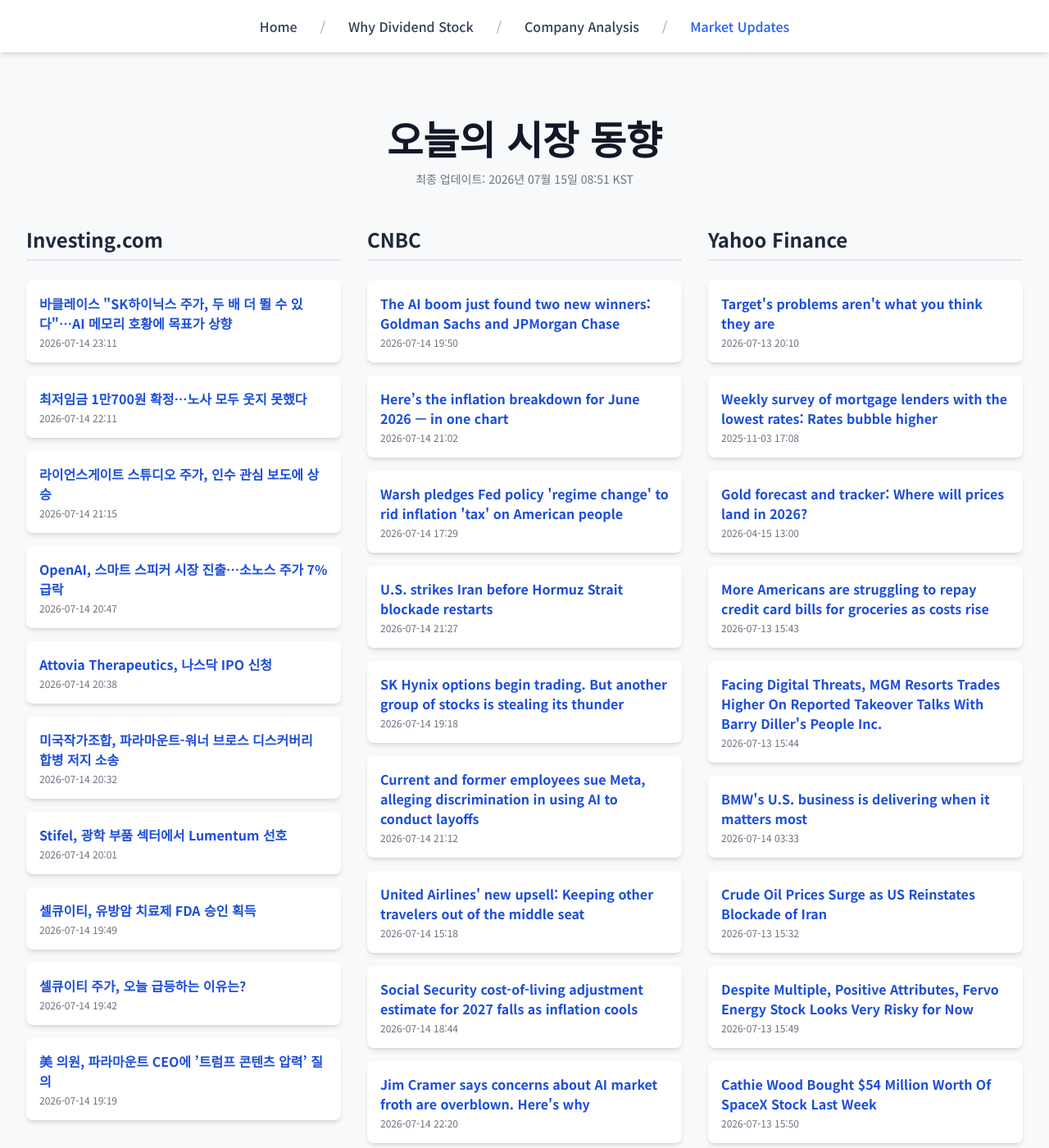
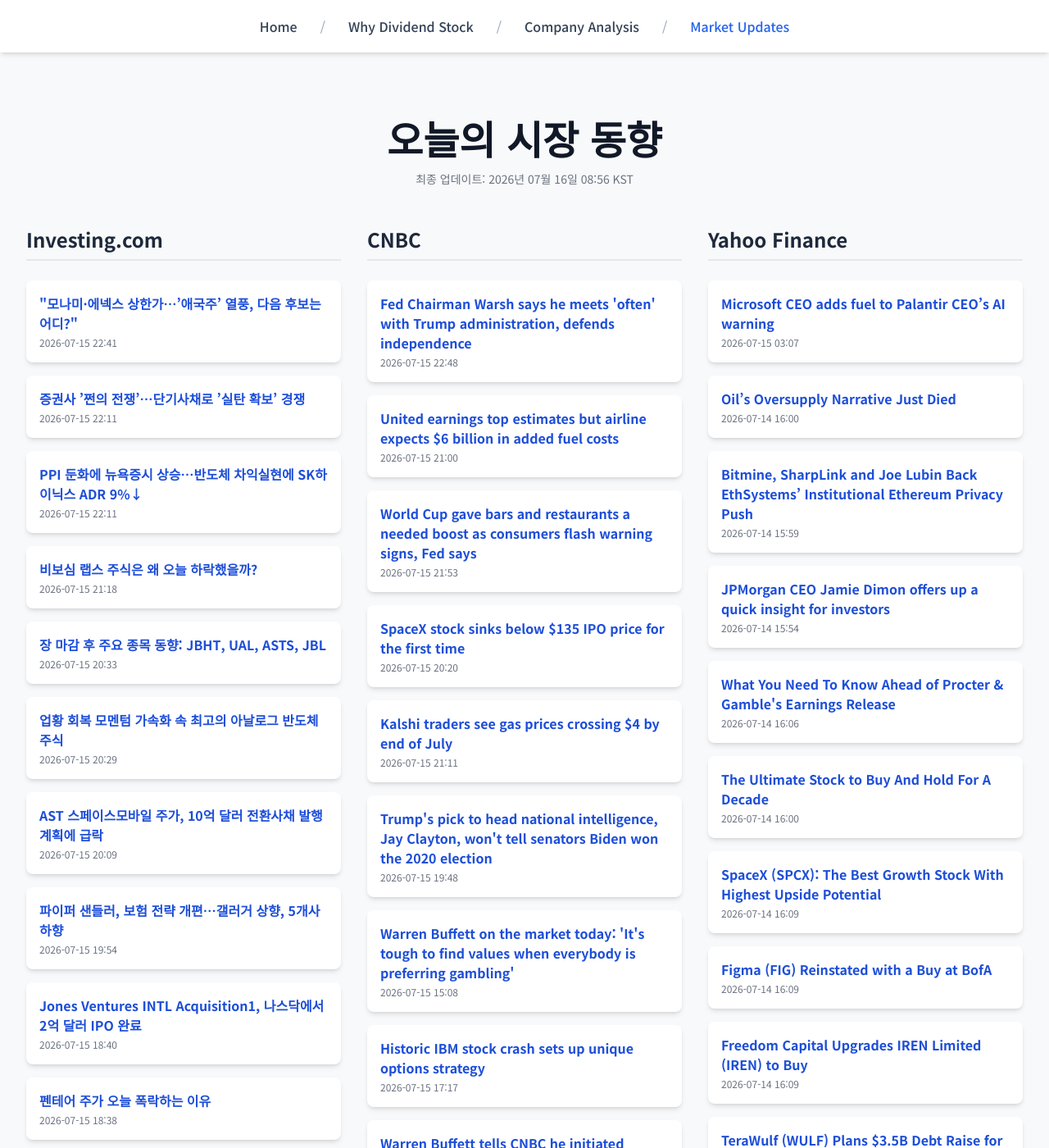
Before and after one commit to Kay-Hwang/my-company-analysis, a Jekyll site: the page built from market-updates.html, in a window 1280 px wide and 1400 px high. Shown: the whole window at 82% size. Built offline with Jekyll 4.4.1, drawn with Linux system fonts in a browser that asks for light colours; nearby versions of some CDN libraries; a script that is not in the unit is left out; some of the changed text lies outside the part shown.

Commit message:
Update daily data

```diff
--- a/_data/latest_data.json
+++ b/_data/latest_data.json
@@ -1,190 +1,190 @@
 {
-  "lastUpdated": "2026년 07월 15일 08:51 KST",
+  "lastUpdated": "2026년 07월 16일 08:56 KST",
   "news": {
     "investing": [
       {
-        "title": "바클레이스 \"SK하이닉스 주가, 두 배 더 뛸 수 있다\"…AI 메모리 호황에 목표가 상향",
-        "link": "https://kr.investing.com/news/stock-market-news/article-2015563",
-        "pubDate": "2026-07-14 23:11:06",
-        "summary": "바클레이스 \"SK하이닉스 주가, 두 배 더 뛸 수 있다\"…AI 메모리 호황에 목표가 상향"
+        "title": "\"모나미·에넥스 상한가…’애국주’ 열풍, 다음 후보는 어디?\"",
+        "link": "https://kr.investing.com/news/stock-market-news/article-2017220",
+        "pubDate": "2026-07-15 22:41:11",
+        "summary": "\"모나미·에넥스 상한가…’애국주’ 열풍, 다음 후보는 어디?\""
       },
       {
-        "title": "최저임금 1만700원  확정…노사 모두 웃지 못했다",
-        "link": "https://kr.investing.com/news/stock-market-news/article-2015539",
-        "pubDate": "2026-07-14 22:11:12",
-        "summary": "최저임금 1만700원  확정…노사 모두 웃지 못했다"
+        "title": "증권사 ’쩐의 전쟁’…단기사채로 ’실탄 확보’ 경쟁",
+        "link": "https://kr.investing.com/news/stock-market-news/article-2017218",
+        "pubDate": "2026-07-15 22:11:09",
+        "summary": "증권사 ’쩐의 전쟁’…단기사채로 ’실탄 확보’ 경쟁"
       },
       {
-        "title": "라이언스게이트 스튜디오 주가, 인수 관심 보도에 상승",
-        "link": "https://kr.investing.com/news/stock-market-news/article-93CH-2015521",
-        "pubDate": "2026-07-14 21:15:48",
-        "summary": "라이언스게이트 스튜디오 주가, 인수 관심 보도에 상승"
+        "title": "PPI 둔화에 뉴욕증시 상승…반도체 차익실현에 SK하이닉스 ADR 9%↓",
+        "link": "https://kr.investing.com/news/stock-market-news/article-2017217",
+        "pubDate": "2026-07-15 22:11:08",
+        "summary": "PPI 둔화에 뉴욕증시 상승…반도체 차익실현에 SK하이닉스 ADR 9%↓"
       },
       {
-        "title": "OpenAI, 스마트 스피커 시장 진출…소노스 주가 7% 급락",
-        "link": "https://kr.investing.com/news/stock-market-news/article-2015501",
-        "pubDate": "2026-07-14 20:47:46",
-        "summary": "OpenAI, 스마트 스피커 시장 진출…소노스 주가 7% 급락"
+        "title": "비보심 랩스 주식은 왜 오늘 하락했을까?",
+        "link": "https://kr.investing.com/news/stock-market-news/article-93CH-2017197",
+        "pubDate": "2026-07-15 21:18:35",
+        "summary": "비보심 랩스 주식은 왜 오늘 하락했을까?"
       },
       {
-        "title": "Attovia Therapeutics, 나스닥 IPO 신청",
-        "link": "https://kr.investing.com/news/stock-market-news/article-432SI-2015500",
-        "pubDate": "2026-07-14 20:38:05",
-        "summary": "Attovia Therapeutics, 나스닥 IPO 신청"
+        "title": "장 마감 후 주요 종목 동향: JBHT, UAL, ASTS, JBL",
+        "link": "https://kr.investing.com/news/stock-market-news/article-432SI-2017146",
+        "pubDate": "2026-07-15 20:33:01",
+        "summary": "장 마감 후 주요 종목 동향: JBHT, UAL, ASTS, JBL"
       },
       {
-        "title": "미국작가조합, 파라마운트-워너 브로스 디스커버리 합병 저지 소송",
-        "link": "https://kr.investing.com/news/stock-market-news/article-93CH-2015469",
-        "pubDate": "2026-07-14 20:32:09",
-        "summary": "미국작가조합, 파라마운트-워너 브로스 디스커버리 합병 저지 소송"
+        "title": "업황 회복 모멘텀 가속화 속 최고의 아날로그 반도체 주식",
+        "link": "https://kr.investing.com/news/stock-market-news/article-93CH-2017143",
+        "pubDate": "2026-07-15 20:29:56",
+        "summary": "업황 회복 모멘텀 가속화 속 최고의 아날로그 반도체 주식"
       },
       {
-        "title": "Stifel, 광학 부품 섹터에서 Lumentum 선호",
-        "link": "https://kr.investing.com/news/stock-market-news/article-93CH-2015406",
-        "pubDate": "2026-07-14 20:01:16",
-        "summary": "Stifel, 광학 부품 섹터에서 Lumentum 선호"
+        "title": "AST 스페이스모바일 주가, 10억 달러 전환사채 발행 계획에 급락",
+        "link": "https://kr.investing.com/news/stock-market-news/article-93CH-2017084",
+        "pubDate": "2026-07-15 20:09:26",
+        "summary": "AST 스페이스모바일 주가, 10억 달러 전환사채 발행 계획에 급락"
       },
       {
-        "title": "셀큐이티, 유방암 치료제 FDA 승인 획득",
-        "link": "https://kr.investing.com/news/stock-market-news/article-93CH-2015402",
-        "pubDate": "2026-07-14 19:49:16",
-        "summary": "셀큐이티, 유방암 치료제 FDA 승인 획득"
+        "title": "파이퍼 샌들러, 보험 전략 개편…갤러거 상향, 5개사 하향",
+        "link": "https://kr.investing.com/news/stock-market-news/article-2017066",
+        "pubDate": "2026-07-15 19:54:56",
+        "summary": "파이퍼 샌들러, 보험 전략 개편…갤러거 상향, 5개사 하향"
       },
       {
-        "title": "셀큐이티 주가, 오늘 급등하는 이유는?",
-        "link": "https://kr.investing.com/news/stock-market-news/article-93CH-2015401",
-        "pubDate": "2026-07-14 19:42:55",
-        "summary": "셀큐이티 주가, 오늘 급등하는 이유는?"
+        "title": "Jones Ventures INTL Acquisition1, 나스닥에서 2억 달러 IPO 완료",
+        "link": "https://kr.investing.com/news/stock-market-news/article-432SI-2017048",
+        "pubDate": "2026-07-15 18:40:05",
+        "summary": "Jones Ventures INTL Acquisition1, 나스닥에서 2억 달러 IPO 완료"
       },
       {
-        "title": "美 의원, 파라마운트 CEO에 ’트럼프 콘텐츠 압력’ 질의",
-        "link": "https://kr.investing.com/news/stock-market-news/article-93CH-2015393",
-        "pubDate": "2026-07-14 19:19:29",
-        "summary": "美 의원, 파라마운트 CEO에 ’트럼프 콘텐츠 압력’ 질의"
+        "title": "펜테어 주가 오늘 폭락하는 이유",
+        "link": "https://kr.investing.com/news/stock-market-news/article-93CH-2017040",
+        "pubDate": "2026-07-15 18:38:30",
+        "summary": "펜테어 주가 오늘 폭락하는 이유"
       }
     ],
     "cnbc": [
       {
-        "title": "The AI boom just found two new winners: Goldman Sachs and JPMorgan Chase",
-        "link": "https://www.cnbc.com/2026/07/14/goldman-sachs-and-jpmorgan-chase-are-emerging-as-ai-winners.html",
-        "pubDate": "Tue, 14 Jul 2026 19:50:48 GMT",
-        "summary": "Goldman Sachs and JPMorgan showed that Wall Street is a major beneficiary of the AI boom, with record revenue driven by surging trading and investment banking."
+        "title": "Fed Chairman Warsh says he meets 'often' with Trump administration, defends independence",
+        "link": "https://www.cnbc.com/2026/07/15/feds-warsh-says-he-meets-often-with-trump-administration.html",
+        "pubDate": "Wed, 15 Jul 2026 22:48:57 GMT",
+        "summary": "Kevin Warsh said Wednesday that he speaks with Treasury Secretary Scott Bessent frequently outside their regular weekly meetings."
       },
       {
-        "title": "Here’s the inflation breakdown for June 2026 — in one chart",
-        "link": "https://www.cnbc.com/2026/07/14/inflation-cpi-june-2026-in-one-chart.html",
-        "pubDate": "Tue, 14 Jul 2026 21:02:45 GMT",
-        "summary": "The consumer price index rose 3.5% in June from a year earlier, a deceleration after several months of upward moves."
+        "title": "United earnings top estimates but airline expects $6 billion in added fuel costs",
+        "link": "https://www.cnbc.com/2026/07/15/united-airlines-ual-2q-2026-earnings.html",
+        "pubDate": "Wed, 15 Jul 2026 21:00:11 GMT",
+        "summary": "United reported higher revenue for premium, corporate and no-frills basic economy tickets and higher revenue for both domestic and international trips."
       },
       {
-        "title": "Warsh pledges Fed policy 'regime change' to rid inflation 'tax' on American people",
-        "link": "https://www.cnbc.com/2026/07/14/warsh-promises-inflation-will-be-a-thing-of-the-past-cites-benefits-of-ai-investment-boom.html",
-        "pubDate": "Tue, 14 Jul 2026 17:29:07 GMT",
-        "summary": "Warsh pledged Tuesday to \"get monetary policy right\" and defeat the inflation that has bedeviled the central bank for the past five years."
+        "title": "World Cup gave bars and restaurants a needed boost as consumers flash warning signs, Fed says",
+        "link": "https://www.cnbc.com/2026/07/15/world-cup-economy-spending-alcohol-hotels-fed.html",
+        "pubDate": "Wed, 15 Jul 2026 21:53:10 GMT",
+        "summary": "The latest edition of the Fed's Beige Book indicated that the soccer tournament wasn't necessarily translating to broader economic growth."
       },
       {
-        "title": "U.S. strikes Iran before Hormuz Strait blockade restarts",
-        "link": "https://www.cnbc.com/2026/07/14/iran-strikes-hormuz-strait-blockade-trump-tolls.html",
-        "pubDate": "Tue, 14 Jul 2026 21:27:12 GMT",
-        "summary": "President Donald Trump has said the U.S.-Iran ceasefire is over following multiple flare-ups of hostilities in the region."
+        "title": "SpaceX stock sinks below $135 IPO price for the first time",
+        "link": "https://www.cnbc.com/2026/07/15/spacex-spcx-stock-ipo-price.html",
+        "pubDate": "Wed, 15 Jul 2026 20:20:10 GMT",
+        "summary": "SpaceX shares fell for a fourth-straight session on Wednesday days after entering the Nasdaq-100"
       },
       {
-        "title": "SK Hynix options begin trading. But another group of stocks is stealing its thunder",
-        "link": "https://www.cnbc.com/2026/07/14/sk-hynix-options-begin-trading-but-another-group-of-stocks-is-stealing-its-thunder.html",
-        "pubDate": "Tue, 14 Jul 2026 19:18:57 GMT",
-        "summary": "One explanation for the lack of notable call-buying is that the surge in single-stock ETFs and leveraged funds stole a big chunk of the speculative limelight."
+        "title": "Kalshi traders see gas prices crossing $4 by end of July",
+        "link": "https://www.cnbc.com/2026/07/15/kalshi-traders-see-gas-prices-crossing-4-by-end-of-july-.html",
+        "pubDate": "Wed, 15 Jul 2026 21:11:03 GMT",
+        "summary": "Like last month's average, Kalshi traders see gas prices surpassing $4 by the end of July."
       },
       {
-        "title": "Current and former employees sue Meta, alleging discrimination in using AI to conduct layoffs",
-        "link": "https://www.cnbc.com/2026/07/14/meta-lawsuit-layoffs-ai.html",
-        "pubDate": "Tue, 14 Jul 2026 21:12:44 GMT",
-        "summary": "The lawsuit filed by current and former Meta employees underscores rising concerns about AI's impact on jobs and people with disabilities in the workforce."
+        "title": "Trump's pick to head national intelligence, Jay Clayton, won't tell senators Biden won the 2020 election",
+        "link": "https://www.cnbc.com/2026/07/15/trump-dni-jay-clayton-senate-2020-election.html",
+        "pubDate": "Wed, 15 Jul 2026 19:48:29 GMT",
+        "summary": "The Senate Intelligence Committee is considering Jay Clayton's nomination to be the director of national intelligence."
       },
       {
-        "title": "United Airlines' new upsell: Keeping other travelers out of the middle seat",
-        "link": "https://www.cnbc.com/2026/07/14/united-airlines-for-empty-middle-seat-is-new-upsell.html",
-        "pubDate": "Tue, 14 Jul 2026 15:18:55 GMT",
-        "summary": "United Airlines will allow customers to pay more to keep the middle seat open on its Airbus A321XLRs"
+        "title": "Warren Buffett on the market today: 'It's tough to find values when everybody is preferring gambling'",
+        "link": "https://www.cnbc.com/2026/07/15/warren-buffett-on-the-market-today-its-tough-to-find-values-when-everybody-is-preferring-gambling.html",
+        "pubDate": "Wed, 15 Jul 2026 15:08:40 GMT",
+        "summary": "The investor has been sharply critical of the stock market, one that he says is increasingly defined by speculative trading as opposed to long-term investing."
       },
       {
-        "title": "Social Security cost-of-living adjustment estimate for 2027 falls as inflation cools",
-        "link": "https://www.cnbc.com/2026/07/14/social-security-cola-in-2027-cooling-inflation-lowers-estimate.html",
-        "pubDate": "Tue, 14 Jul 2026 18:44:36 GMT",
-        "summary": "New estimates show Social Security's annual cost-of-living adjustment for 2027 may be between 3.7% and 3.8%. Here's what to know."
+        "title": "Historic IBM stock crash sets up unique options strategy",
+        "link": "https://www.cnbc.com/2026/07/15/historic-ibm-stock-crash-sets-up-unique-options-strategy.html",
+        "pubDate": "Wed, 15 Jul 2026 17:17:38 GMT",
+        "summary": "IBM shares fell just over $73 to ~$217 — a jaw-dropping 25% single-day decapitation."
       },
       {
-        "title": "Jim Cramer says concerns about AI market froth are overblown. Here's why",
-        "link": "https://www.cnbc.com/2026/07/14/jim-cramer-concerns-ai-market-froth-overblown.html",
-        "pubDate": "Tue, 14 Jul 2026 22:20:46 GMT",
-        "summary": "CNBC's Jim Cramer said today's stock market is far less concerning than it was during the dot-com bubble."
+        "title": "Warren Buffett tells CNBC he initiated Berkshire Hathaway's investment in Alphabet",
+        "link": "https://www.cnbc.com/2026/07/15/warren-buffett-tells-cnbc-he-initiated-berkshire-hathaways-investment-in-alphabet.html",
+        "pubDate": "Wed, 15 Jul 2026 17:00:32 GMT",
+        "summary": "Warren Buffett said he was the driving force behind the conglomerate's recent big investment in Alphabet."
       },
       {
-        "title": "New York becomes first U.S. state to impose AI data center ban",
-        "link": "https://www.cnbc.com/2026/07/14/new-york-ai-data-center-ban.html",
-        "pubDate": "Tue, 14 Jul 2026 18:49:14 GMT",
-        "summary": "New York became the first state to ban construction of 'hyperscale' AI data centers, for one year, after Gov. Kathy Hochul signed an executive order Tuesday."
+        "title": "Mortgage rates rise to highest level in nearly a year, causing homebuyers to pause",
+        "link": "https://www.cnbc.com/2026/07/15/mortgage-rates-rise-to-highest-level-in-nearly-a-year.html",
+        "pubDate": "Wed, 15 Jul 2026 12:13:32 GMT",
+        "summary": "Mortgage rates moved higher last week, causing buyers to pull back, but refinancing did see small gains."
       }
     ],
     "yahoo": [
       {
-        "title": "Target's problems aren't what you think they are",
-        "link": "https://finance.yahoo.com/markets/stocks/articles/targets-problems-arent-think-201058966.html",
-        "pubDate": "2026-07-13T20:10:58Z",
-        "summary": "Target's problems aren't what you think they are"
+        "title": "Microsoft CEO adds fuel to Palantir CEO’s AI warning",
+        "link": "https://finance.yahoo.com/technology/ai/articles/microsoft-ceo-adds-fuel-palantir-030700396.html",
+        "pubDate": "2026-07-15T03:07:00Z",
+        "summary": "Microsoft CEO adds fuel to Palantir CEO’s AI warning"
       },
       {
-        "title": "Weekly survey of mortgage lenders with the lowest rates: Rates bubble higher",
-        "link": "https://finance.yahoo.com/personal-finance/mortgages/article/weekly-survey-mortgage-lenders-with-the-best-lowest-rates-july-13-170834159.html",
-        "pubDate": "2025-11-03T17:08:34Z",
-        "summary": "Weekly survey of mortgage lenders with the lowest rates: Rates bubble higher"
+        "title": "Oil’s Oversupply Narrative Just Died",
+        "link": "https://finance.yahoo.com/energy/articles/oil-oversupply-narrative-just-died-160000789.html",
+        "pubDate": "2026-07-14T16:00:00Z",
+        "summary": "Oil’s Oversupply Narrative Just Died"
       },
       {
-        "title": "Gold forecast and tracker: Where will prices land in 2026?",
-        "link": "https://finance.yahoo.com/personal-finance/investing/article/gold-forecast-and-tracker-where-will-prices-land-in-2026-130000340.html",
-        "pubDate": "2026-04-15T13:00:00Z",
-        "summary": "Gold forecast and tracker: Where will prices land in 2026?"
+        "title": "Bitmine, SharpLink and Joe Lubin Back EthSystems’ Institutional Ethereum Privacy Push",
+        "link": "https://finance.yahoo.com/markets/crypto/articles/bitmine-sharplink-joe-lubin-back-155900686.html",
+        "pubDate": "2026-07-14T15:59:00Z",
+        "summary": "Bitmine, SharpLink and Joe Lubin Back EthSystems’ Institutional Ethereum Privacy Push"
       },
       {
-        "title": "More Americans are struggling to repay credit card bills for groceries as costs rise",
-        "link": "https://finance.yahoo.com/economy/article/more-americans-are-struggling-to-repay-credit-card-bills-for-groceries-as-costs-rise-154319450.html",
-        "pubDate": "2026-07-13T15:43:19Z",
-        "summary": "More Americans are struggling to repay credit card bills for groceries as costs rise"
+        "title": "JPMorgan CEO Jamie Dimon offers up a quick insight for investors",
+        "link": "https://finance.yahoo.com/markets/article/jpmorgan-ceo-jamie-dimon-offers-up-a-quick-insight-for-investors-155456381.html",
+        "pubDate": "2026-07-14T15:54:56Z",
+        "summary": "JPMorgan CEO Jamie Dimon offers up a quick insight for investors"
       },
       {
-        "title": "Facing Digital Threats, MGM Resorts Trades Higher On Reported Takeover Talks With Barry Diller's People Inc.",
-        "link": "https://www.investors.com/news/mgm-resorts-digital-threats-takeover-talks-barry-diller-people-inc/?src=A00220&yptr=yahoo",
-        "pubDate": "2026-07-13T15:44:54Z",
-        "summary": "Facing Digital Threats, MGM Resorts Trades Higher On Reported Takeover Talks With Barry Diller's People Inc."
+        "title": "What You Need To Know Ahead of Procter & Gamble's Earnings Release",
+        "link": "https://finance.yahoo.com/markets/stocks/articles/know-ahead-procter-gambles-earnings-160646780.html",
+        "pubDate": "2026-07-14T16:06:46Z",
+        "summary": "What You Need To Know Ahead of Procter & Gamble's Earnings Release"
       },
       {
-        "title": "BMW's U.S. business is delivering when it matters most",
-        "link": "https://finance.yahoo.com/markets/stocks/articles/bmws-u-business-delivering-matters-033300819.html",
-        "pubDate": "2026-07-14T03:33:00Z",
-        "summary": "BMW's U.S. business is delivering when it matters most"
+        "title": "The Ultimate Stock to Buy And Hold For A Decade",
+        "link": "https://finance.yahoo.com/markets/stocks/articles/ultimate-stock-buy-hold-decade-160036449.html",
+        "pubDate": "2026-07-14T16:00:36Z",
+        "summary": "The Ultimate Stock to Buy And Hold For A Decade"
       },
       {
-        "title": "Crude Oil Prices Surge as US Reinstates Blockade of Iran",
-        "link": "https://finance.yahoo.com/energy/articles/crude-oil-prices-surge-us-153246700.html",
-        "pubDate": "2026-07-13T15:32:46Z",
-        "summary": "Crude Oil Prices Surge as US Reinstates Blockade of Iran"
+        "title": "SpaceX (SPCX): The Best Growth Stock With Highest Upside Potential",
+        "link": "https://finance.yahoo.com/markets/stocks/articles/spacex-spcx-best-growth-stock-160904158.html",
+        "pubDate": "2026-07-14T16:09:04Z",
+        "summary": "SpaceX (SPCX): The Best Growth Stock With Highest Upside Potential"
       },
       {
-        "title": "Despite Multiple, Positive Attributes, Fervo Energy Stock Looks Very Risky for Now",
-        "link": "https://finance.yahoo.com/energy/articles/despite-multiple-positive-attributes-fervo-154920244.html",
-        "pubDate": "2026-07-13T15:49:20Z",
-        "summary": "Despite Multiple, Positive Attributes, Fervo Energy Stock Looks Very Risky for Now"
+        "title": "Figma (FIG) Reinstated with a Buy at BofA",
+        "link": "https://finance.yahoo.com/markets/stocks/articles/figma-fig-reinstated-buy-bofa-160918520.html",
+        "pubDate": "2026-07-14T16:09:18Z",
+        "summary": "Figma (FIG) Reinstated with a Buy at BofA"
       },
       {
-        "title": "Cathie Wood Bought $54 Million Worth Of SpaceX Stock Last Week",
-        "link": "https://www.investors.com/news/cathie-wood-ark-invest-spacex-stock-meta-amd-eli-lilly/?src=A00220&yptr=yahoo",
-        "pubDate": "2026-07-13T15:50:02Z",
-        "summary": "Cathie Wood Bought $54 Million Worth Of SpaceX Stock Last Week"
+        "title": "Freedom Capital Upgrades IREN Limited (IREN) to Buy",
+        "link": "https://finance.yahoo.com/markets/stocks/articles/freedom-capital-upgrades-iren-limited-160924269.html",
+        "pubDate": "2026-07-14T16:09:24Z",
+        "summary": "Freedom Capital Upgrades IREN Limited (IREN) to Buy"
       },
       {
-        "title": "Arista Networks Stock Looks Technically Strong as It Sets New All-Time Highs",
-        "link": "https://finance.yahoo.com/markets/stocks/articles/arista-networks-stock-looks-technically-155003185.html",
-        "pubDate": "2026-07-13T15:50:03Z",
-        "summary": "Arista Networks Stock Looks Technically Strong as It Sets New All-Time Highs"
+        "title": "TeraWulf (WULF) Plans $3.5B Debt Raise for Kentucky Data Center Campus",
+        "link": "https://finance.yahoo.com/markets/stocks/articles/terawulf-wulf-plans-3-5b-160912208.html",
+        "pubDate": "2026-07-14T16:09:12Z",
+        "summary": "TeraWulf (WULF) Plans $3.5B Debt Raise for Kentucky Data Center Campus"
       }
     ]
   }
```
